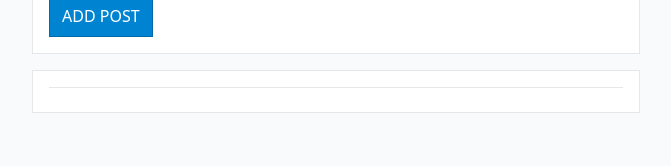
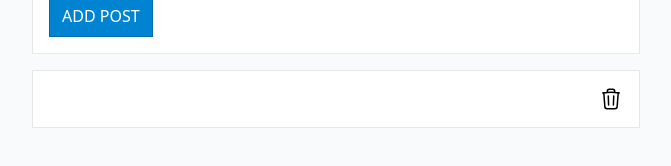
Before and after one commit to 07Rinat07/Vue-3-options-api-Vue-Router-Pinia, a Vue app: page / in a window 1280 px wide. Both pictures are taken after a click on the link "ADD POST". Shown: the part 216-382 px from the top of the page, without its empty margins (304-975 px from the left). Built offline with nearby package versions, Linux system fonts and the light colour scheme.

Commit message:
Удаление постов

```diff
--- a/src/App.vue
+++ b/src/App.vue
@@ -12,17 +12,24 @@
       </div>
     </div>
 
-    <div>
-        <div v-for="postItem in posts" class="p-4 mb-4 bg-white border border-gray-200">
-      <h3 class="text-lg text-gray-800 mb-2 border-b border-gray-200">{{ postItem.title }}</h3>
-     <p class="text-gray-600 break-words whitespace-pre-line">
-  {{ postItem.content }}
-</p>
-
-    </div>
-  </div>
 
 
+
+    <div>
+      <div v-for="postItem in posts" class="p-4 mb-4 bg-white border border-gray-200 flex justify-between items-center">
+          <div>
+             <h3 class="text-lg text-gray-800 mb-2 border-b border-gray-200">{{ postItem.title }}</h3>
+             <p class="text-gray-600 break-words whitespace-pre-line"></p>
+            {{ postItem.content }}
+          </div>
+          <div>
+            <svg @click="deletePost(postItem)" xmlns="http://www.w3.org/2000/svg" fill="none" viewBox="0 0 24 24" stroke-width="1.5" stroke="currentColor" class="size-6 cursor-pointer">
+            <path stroke-linecap="round" stroke-linejoin="round" d="m14.74 9-.346 9m-4.788 0L9.26 9m9.968-3.21c.342.052.682.107 1.022.166m-1.022-.165L18.16 19.673a2.25 2.25 0 0 1-2.244 2.077H8.084a2.25 2.25 0 0 1-2.244-2.077L4.772 5.79m14.456 0a48.108 48.108 0 0 0-3.478-.397m-12 .562c.34-.059.68-.114 1.022-.165m0 0a48.11 48.11 0 0 1 3.478-.397m7.5 0v-.916c0-1.18-.91-2.164-2.09-2.201a51.964 51.964 0 0 0-3.32 0c-1.18.037-2.09 1.022-2.09 2.201v.916m7.5 0a48.667 48.667 0 0 0-7.5 0" />
+            </svg>
+
+          </div>
+      </div>
+    </div>
   </div>
 </template>
 
@@ -40,6 +47,10 @@ export default {
    storePost() {
     this.posts.unshift(this.post)
     this.post = {}
+     },
+     deletePost(postItem){
+      const index = this.posts.indexOf(postItem)
+      this.posts.splice(index,1)
      }
   }
 }
```
